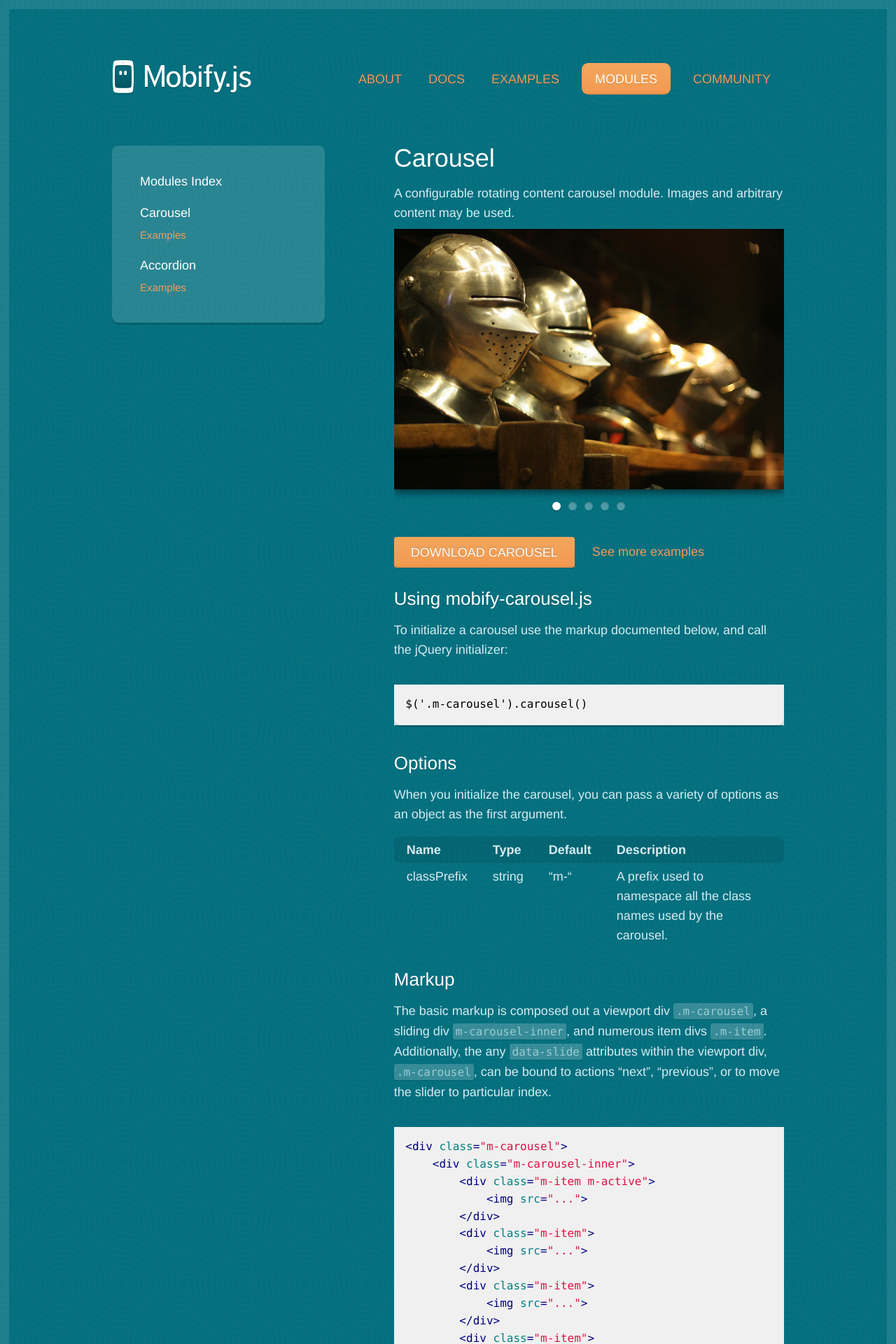
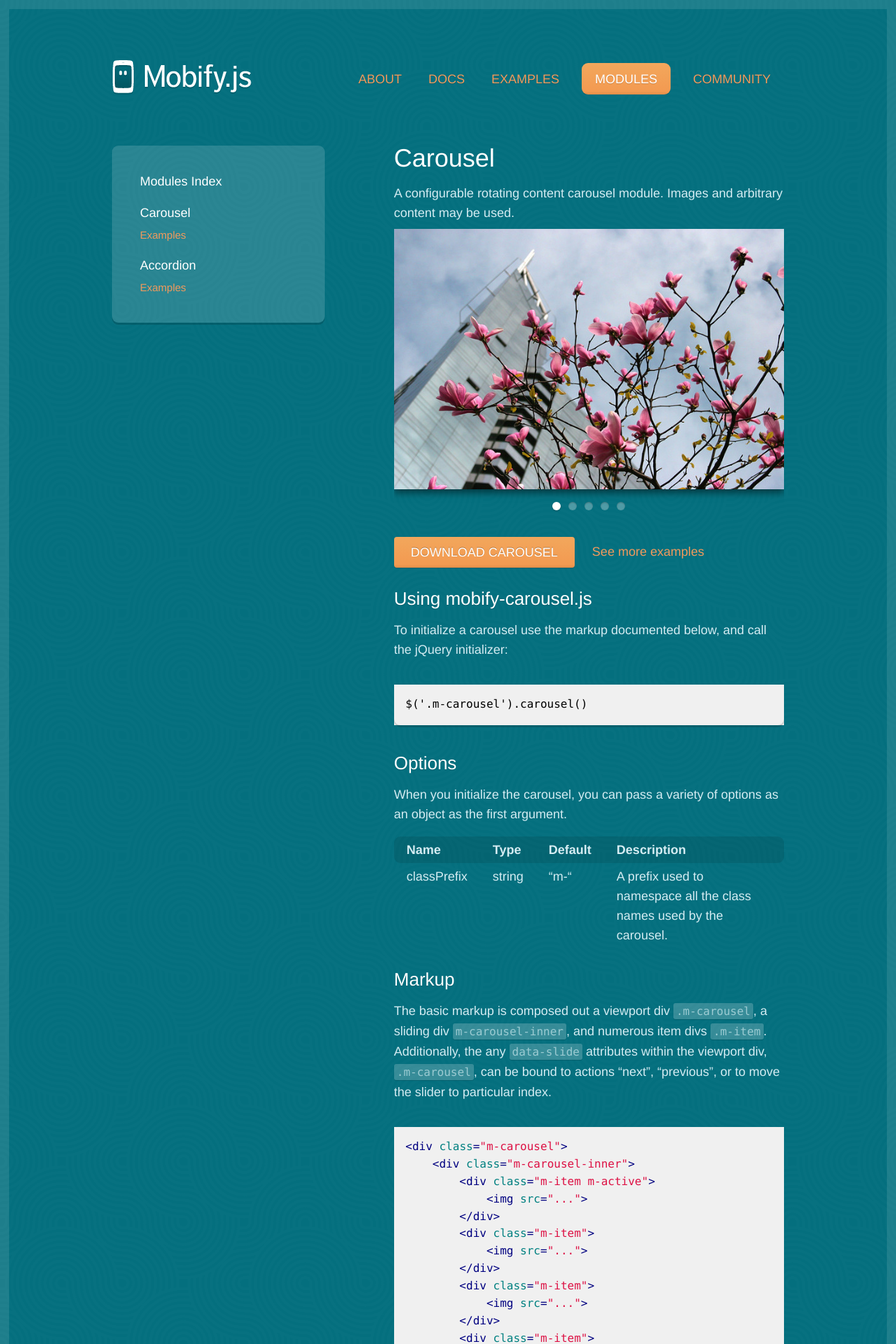
Before and after one commit to mobify/mobifyjs, a Jekyll site: the page built from www/modules/carousel.md, in a window 1280 px wide. Shown: the top 1920 px of the page at 70% size. Built offline with Jekyll 4.4.1, drawn with Linux system fonts in a browser that asks for light colours.

Commit message:
On second thought, leading off the carousel with the Wall Centre picture is better.

```diff
--- a/www/modules/carousel.md
+++ b/www/modules/carousel.md
@@ -32,13 +32,13 @@
   <!-- Carousel items -->
   <div class="m-carousel-inner">
     <div class="m-item">
-        <img src="{{ site.baseurl }}/static/examples/img/helmets.jpg">
-    </div>
-    <div class="m-item">
         <img src="{{ site.baseurl }}/static/examples/img/blossoms.jpg">
     </div>
     <div class="m-item">
         <img src="{{ site.baseurl }}/static/examples/img/glacier.jpg">
+    </div>
+    <div class="m-item">
+        <img src="{{ site.baseurl }}/static/examples/img/helmets.jpg">
     </div>
     <div class="m-item">
         <img src="{{ site.baseurl }}/static/examples/img/parliament.jpg">
```
